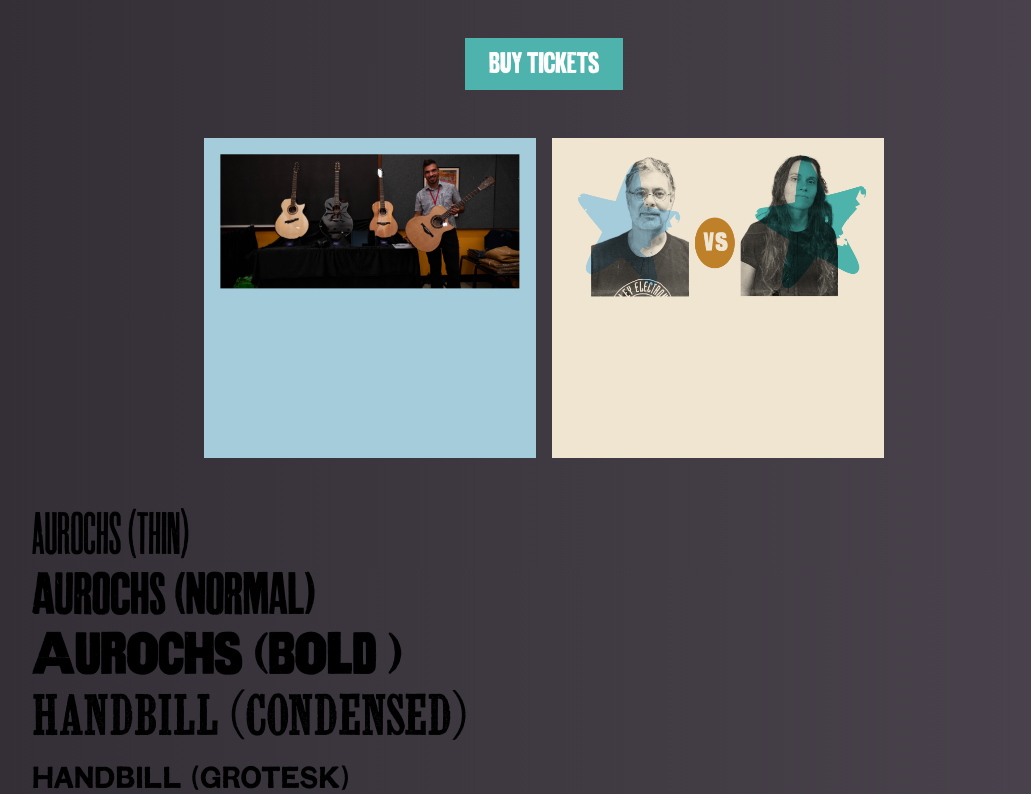
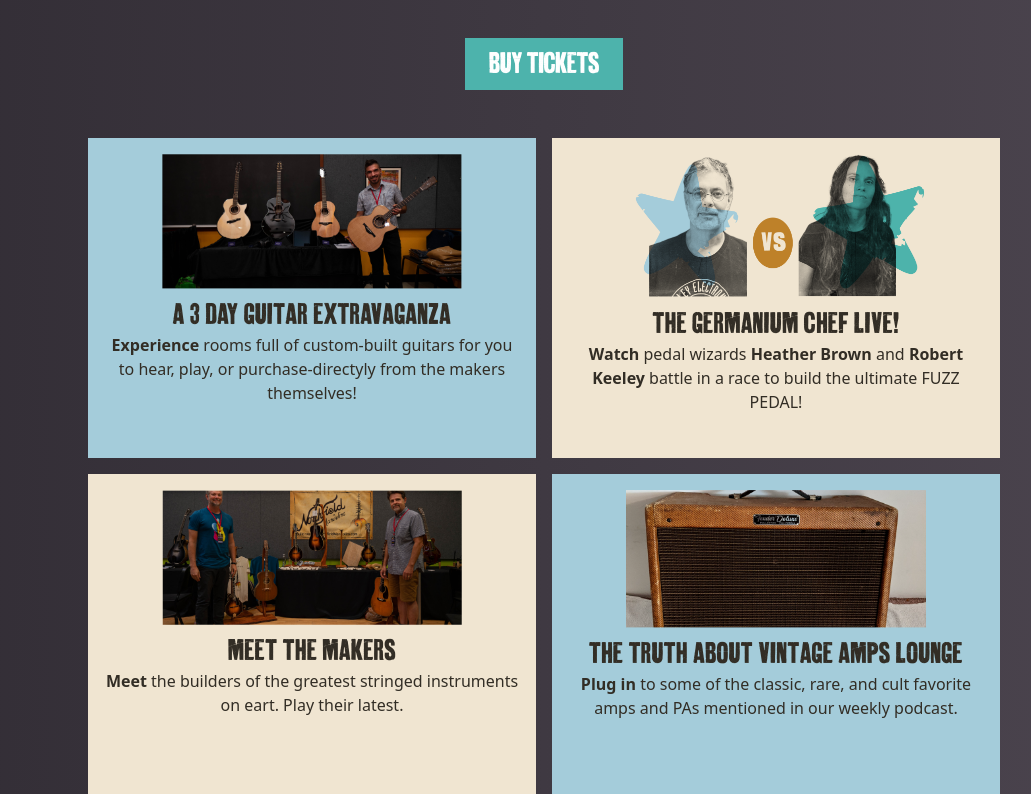
Before and after one commit to oldtownschool/fretboard-summit, a Next.js app: page / in a window 1280 px wide. Shown: the part 1206-2000 px from the top of the page, without its empty margins (96-1127 px from the left). Built offline with nearby package versions, Linux system fonts and the light colour scheme.

Commit message:
finished homepage content

```diff
--- a/app/page.js
+++ b/app/page.js
@@ -79,29 +79,95 @@ export default function Home() {
 
         {/* 4 square grid */}
 
-        <div className="block sm:flex sm:flex-row py-10">
-          <div className="w-full sm:flex sm:w-2/4 m-2 p-4 bg-[#A4CCDA] h-80 items-start">
-            <Image
-              src="/Rectangle12.png"
-              alt="banner left"
-              className="self-start"
-              width={300}
-              height={400}
-              // style={{ alignSelf: "center" }}
-            />
+        <div className="block sm:flex sm:flex-row mt-10">
+          <div className="max-w-md	w-full sm:flex-col sm:flex sm:w-2/4 m-2 p-4 bg-[#A4CCDA] h-80 text-center text-[#322D25]">
+            <div className="flex justify-center">
+              <Image
+                src="/Rectangle12.png"
+                alt="banner left"
+                className="self-start mb-2"
+                width={300}
+                height={400}
+              />
+            </div>
+            <h2 className="tracking-wide font-aurochs font-normal uppercase text-3xl">
+              a 3 day guitar extravaganza
+            </h2>
+            <p>
+              <span className="font-bold">Experience</span> rooms full of
+              custom-built guitars for you to hear, play, or purchase-directyly
+              from the makers themselves!
+            </p>
           </div>
-          <div className="w-full sm:flex sm:w-2/4 m-2 p-4 bg-[#F0E5D1] h-80">
-            <Image
-              src="/Rectangle13.png"
-              alt="banner left"
-              className="self-start"
-              width={300}
-              height={400}
-            />
+          <div className="max-w-md	w-full sm:flex-col sm:flex sm:w-2/4 m-2 p-4 bg-[#F0E5D1] h-80 text-center text-[#322D25]">
+            <div className="flex justify-center">
+              <Image
+                src="/Rectangle13.png"
+                alt="banner left"
+                className="self-start mb-2"
+                width={300}
+                height={400}
+              />
+            </div>
+            <h2 className="tracking-wide font-aurochs font-normal uppercase text-3xl">
+              the germanium chef live!
+            </h2>
+            <p>
+              <span className="font-bold">Watch</span> pedal wizards{" "}
+              <span className="font-bold">Heather Brown</span> and{" "}
+              <span className="font-bold">Robert Keeley</span> battle in a race
+              to build the ultimate FUZZ PEDAL!
+            </p>
           </div>
         </div>
 
-        <div className="text-6xl w-full max-w-5xl items-center font-aurochs font-thin">
+        <div className="block sm:flex sm:flex-row">
+          <div className="max-w-md	w-full sm:flex-col sm:flex sm:w-2/4 m-2 p-4 bg-[#F0E5D1] h-80 text-center text-[#322D25]">
+            <div className="flex justify-center">
+              <Image
+                src="/Rectangle15.png"
+                alt="banner left"
+                className="self-start mb-2"
+                width={300}
+                height={400}
+              />
+            </div>
+            <h2 className="tracking-wide font-aurochs font-normal uppercase text-3xl">
+              meet the makers
+            </h2>
+            <p>
+              <span className="font-bold">Meet</span> the builders of the
+              greatest stringed instruments on eart. Play their latest.
+            </p>
+          </div>
+          <div className="max-w-md	w-full sm:flex-col sm:flex sm:w-2/4 m-2 p-4 bg-[#A4CCDA] h-80 text-center text-[#322D25]">
+            <div className="flex justify-center">
+              <Image
+                src="/Vintageamps.png"
+                alt="banner left"
+                className="self-start mb-2"
+                width={300}
+                height={400}
+              />
+            </div>
+            <h2 className="tracking-wide font-aurochs font-normal uppercase text-3xl">
+              the truth about vintage amps lounge
+            </h2>
+            <p>
+              <span className="font-bold">Plug in</span> to some of the classic,
+              rare, and cult favorite amps and PAs mentioned in our weekly
+              podcast.
+            </p>
+          </div>
+        </div>
+
+        <Link href="">
+          <button className="text-3xl font-aurochs px-6 py-2 uppercase bg-[#4DB3AC] hover:bg-[#14948c] text-white my-10">
+            Buy Tickets
+          </button>
+        </Link>
+
+        {/* <div className="text-6xl w-full max-w-5xl items-center font-aurochs font-thin">
           Aurochs (thin)
         </div>
         <div className="text-6xl w-full max-w-5xl items-center font-aurochs font-normal">
@@ -118,7 +184,7 @@ export default function Home() {
         </div>
         <div className="text-6xl w-full max-w-5xl items-center font-handbill font-bold">
           Handbill (slab)
-        </div>
+        </div> */}
 
         {/* <div className="z-10 w-full max-w-5xl items-center justify-between font-mono text-sm lg:flex">
           <p className="fixed left-0 top-0 flex w-full justify-center border-b border-gray-300 bg-gradient-to-b from-zinc-200 pb-6 pt-8 backdrop-blur-2xl dark:border-neutral-800 dark:bg-zinc-800/30 dark:from-inherit lg:static lg:w-auto  lg:rounded-xl lg:border lg:bg-gray-200 lg:p-4 lg:dark:bg-zinc-800/30">
```
